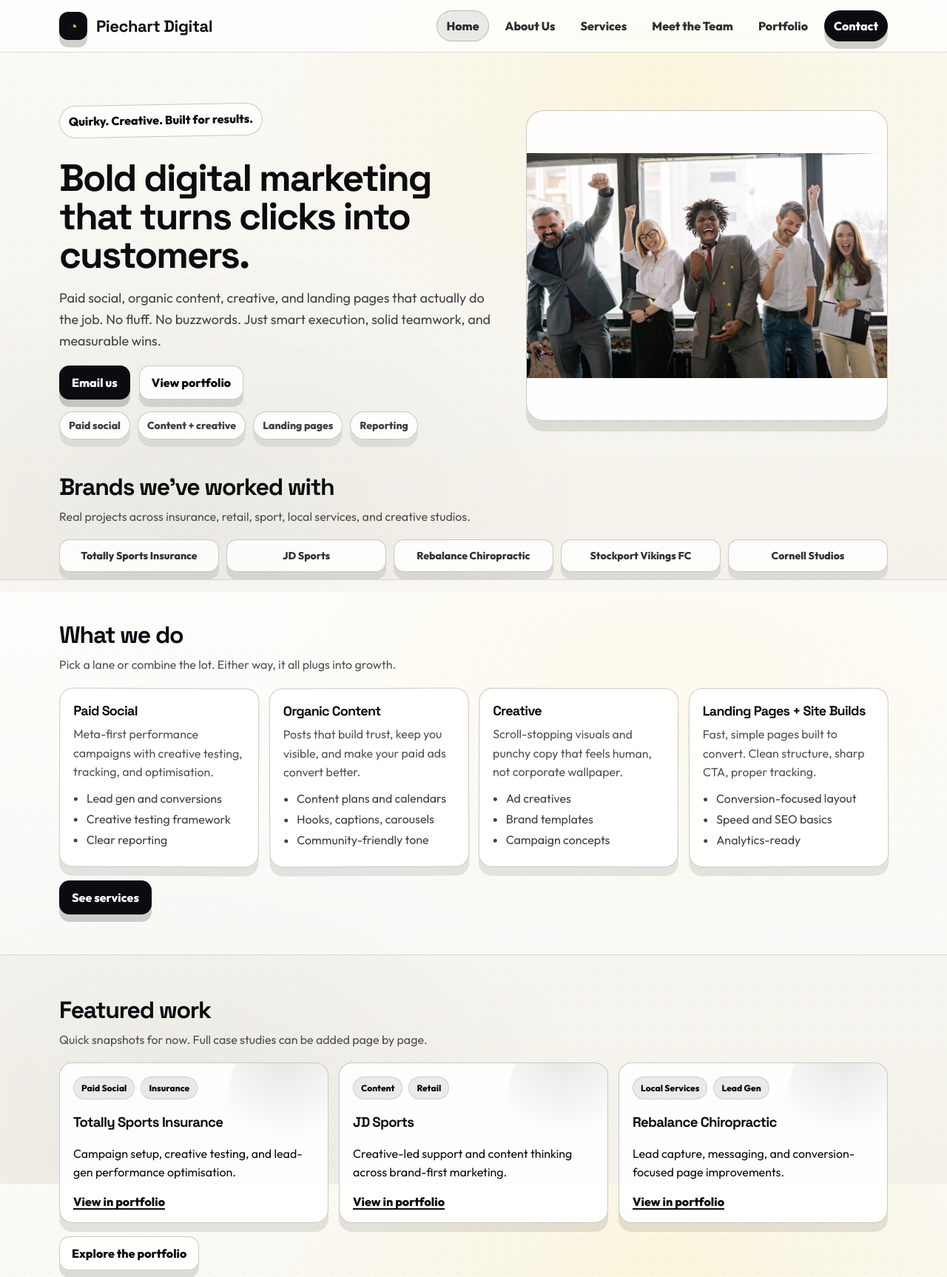
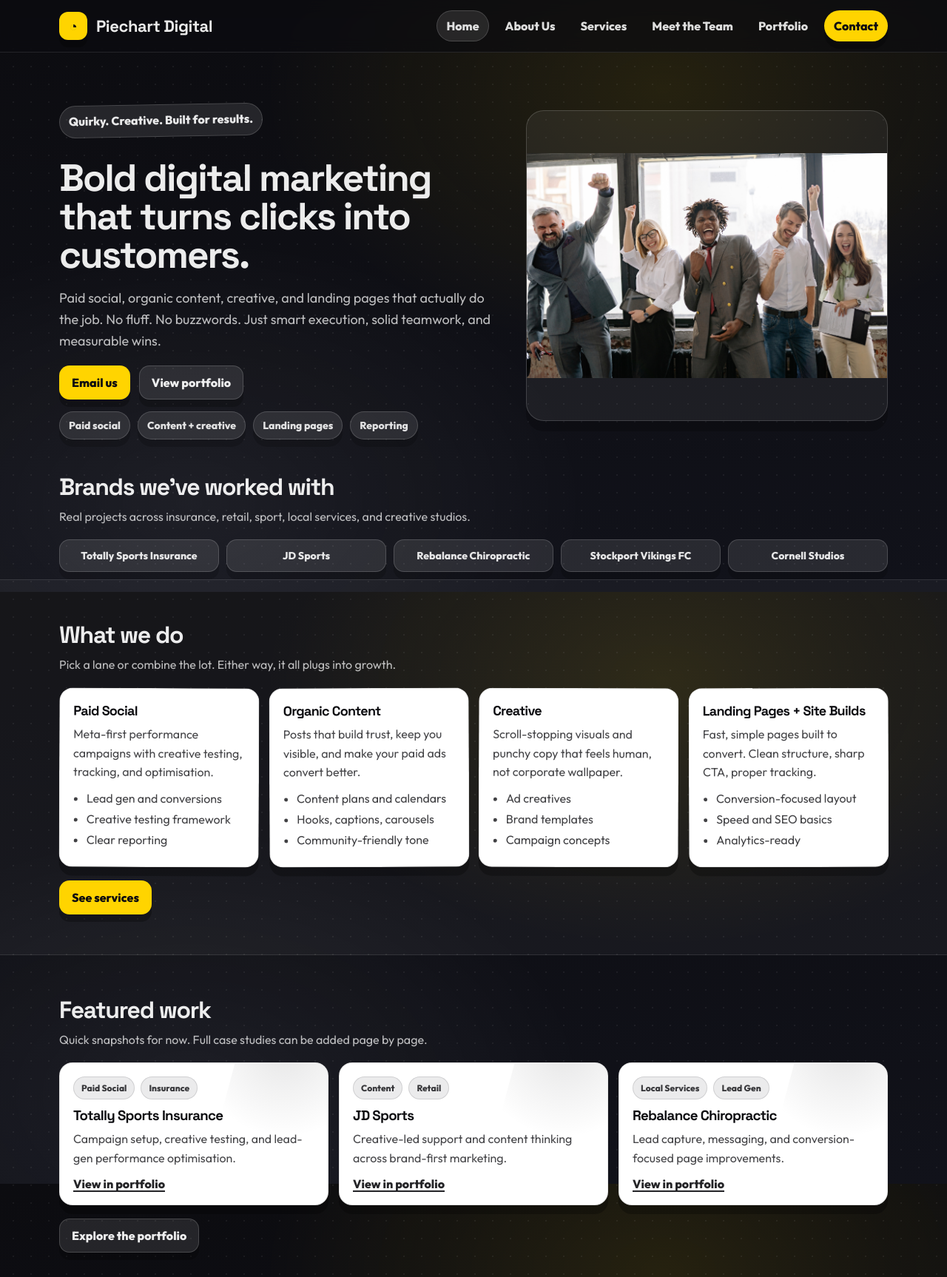
Before and after one commit to jayperrinsocial/piechartdigital, a plain HTML site: page index.html in a window 1280 px wide. Shown: the top 1726 px of the page at 74% size. Drawn offline with Linux system fonts and the light colour scheme.

Commit message:
Update style.css

```diff
--- a/css/style.css
+++ b/css/style.css
@@ -1,46 +1,54 @@
 :root{
+  /* Piechart core */
   --yellow: #ffd400;
   --yellow-2: #ffe777;
 
-  --ink: #0c0c10;
-  --paper: #ffffff;
+  /* Dark studio */
+  --bg: #0c0c10;     /* main background */
+  --bg-2: #11121a;   /* secondary background */
 
-  --bg: #fbfaf6;
-  --bg-2: #f3f1ea;
+  --ink: #0c0c10;    /* text on light surfaces */
+  --text: rgba(255,255,255,0.92);      /* text on dark surfaces */
+  --text-muted: rgba(255,255,255,0.72);
+
+  --paper: #ffffff;  /* cards on dark */
+  --paper-2: rgba(255,255,255,0.06);   /* subtle panels on dark */
+
+  --stroke: rgba(255,255,255,0.10);
+  --stroke-strong: rgba(255,255,255,0.16);
+
+  --shadow: 0 14px 30px rgba(0,0,0,0.45);
+  --shadow-hard: 0 10px 0 rgba(0,0,0,0.28);
 
   --radius: 18px;
   --radius-lg: 26px;
-  --shadow: 0 14px 30px rgba(0,0,0,0.18);
-  --shadow-hard: 0 10px 0 rgba(0,0,0,0.18);
   --container: 1120px;
-
-  --stroke: rgba(12,12,16,0.14);
-  --stroke-strong: rgba(12,12,16,0.22);
 }
 
-*{ box-sizing: border-box; }
-html, body{ height: 100%; }
+*{ box-sizing:border-box; }
+html, body{ height:100%; }
 
 body{
-  margin: 0;
+  margin:0;
   font-family: "Outfit", system-ui, -apple-system, Segoe UI, Roboto, Arial, sans-serif;
-  color: var(--ink);
+  color: var(--text);
 
   background:
-    radial-gradient(circle at 18px 18px, rgba(12,12,16,0.04) 1px, transparent 1px) 0 0 / 24px 24px,
+    radial-gradient(circle at 18px 18px, rgba(255,255,255,0.06) 1px, transparent 1px) 0 0 / 24px 24px,
     radial-gradient(900px 600px at 70% 15%, rgba(255,212,0,0.10), transparent 60%),
-    radial-gradient(900px 600px at 20% 85%, rgba(12,12,16,0.04), transparent 60%),
+    radial-gradient(900px 600px at 20% 85%, rgba(255,255,255,0.06), transparent 60%),
     linear-gradient(180deg, var(--bg), var(--bg-2));
 }
 
 img{ max-width:100%; height:auto; display:block; }
-a{ color: inherit; text-decoration: none; }
+a{ color:inherit; text-decoration:none; }
 
 .container{
   width: min(var(--container), calc(100% - 40px));
   margin: 0 auto;
 }
 
+/* Optional but helpful for ND-friendly navigation */
 .skip-link{
   position:absolute;
   left:-999px;
@@ -57,25 +65,29 @@ a{ color: inherit; text-decoration: none; }
 h1, h2, h3{
   font-family: "Space Grotesk", "Outfit", sans-serif;
   letter-spacing: -0.04em;
+  color: var(--text);
 }
 h1{
   font-size: clamp(34px, 4vw, 56px);
   line-height: 1.02;
   margin: 14px 0 12px;
 }
-p{ line-height: 1.6; }
+p{ line-height:1.6; }
 
 /* Header */
-.site-header{
+.site-header,
+.header{
   position: sticky;
   top: 0;
   z-index: 50;
-  background: rgba(255,255,255,0.70);
+
+  background: rgba(12,12,16,0.70);
   backdrop-filter: blur(10px);
   border-bottom: 1px solid var(--stroke);
 }
 
-.header-inner{
+.header-inner,
+.nav{
   display:flex;
   align-items:center;
   justify-content:space-between;
@@ -84,11 +96,13 @@ p{ line-height: 1.6; }
 }
 
 /* Brand */
-.brand{
+.brand,
+.logo{
   display: inline-flex;
   align-items: center;
   gap: 12px;
-  color: var(--ink);
+
+  color: var(--text);
   font-family: "Space Grotesk", sans-serif;
   font-weight: 900;
   font-size: 22px;
@@ -101,18 +115,59 @@ p{ line-height: 1.6; }
   font-size: 18px;
   display:grid;
   place-items:center;
-  background: var(--ink);
-  color: var(--yellow);
+
+  background: var(--yellow);
+  color: var(--ink);
   border-radius: 12px;
   box-shadow: var(--shadow-hard);
 }
 
 .brand-name{ font-weight: 900; }
+.brand-tag{ display:none; }
 
 /* Nav */
+.site-nav ul{
+  list-style:none;
+  margin:0;
+  padding:0;
+  display:flex;
+  align-items:center;
+  gap: 10px;
+}
+
+.site-nav a,
+nav a{
+  display:inline-flex;
+  align-items:center;
+  padding: 10px 12px;
+  border-radius: 999px;
+  color: rgba(255,255,255,0.86);
+  font-weight: 800;
+}
+
+.site-nav a:hover,
+nav a:hover{
+  background: rgba(255,255,255,0.08);
+}
+
+.site-nav a.active{
+  background: rgba(255,255,255,0.10);
+  border: 1px solid var(--stroke-strong);
+}
+
+.site-nav a.nav-cta,
+nav a.btn,
+nav a.nav-cta{
+  background: var(--yellow);
+  color: var(--ink);
+  border: 1px solid rgba(255,212,0,0.30);
+  box-shadow: var(--shadow-hard);
+}
+
+/* Mobile toggle */
 .nav-toggle{
   display:none;
-  background: var(--paper);
+  background: rgba(255,255,255,0.08);
   border: 1px solid var(--stroke-strong);
   border-radius: 14px;
   width: 44px;
@@ -122,7 +177,7 @@ p{ line-height: 1.6; }
   display:block;
   width: 18px;
   height: 2px;
-  background: var(--ink);
+  background: rgba(255,255,255,0.86);
   margin: 0 auto;
   position: relative;
 }
@@ -133,44 +188,10 @@ p{ line-height: 1.6; }
   left:0;
   width: 18px;
   height: 2px;
-  background: var(--ink);
+  background: rgba(255,255,255,0.86);
 }
 .nav-toggle-lines::before{ top:-6px; }
 .nav-toggle-lines::after{ top:6px; }
-
-.site-nav ul{
-  list-style:none;
-  margin:0;
-  padding:0;
-  display:flex;
-  align-items:center;
-  gap: 10px;
-}
-
-.site-nav a{
-  display:inline-flex;
-  align-items:center;
-  padding: 10px 12px;
-  border-radius: 999px;
-  color: rgba(12,12,16,0.86);
-  font-weight: 800;
-}
-
-.site-nav a:hover{
-  background: rgba(12,12,16,0.06);
-}
-
-.site-nav a.active{
-  background: rgba(12,12,16,0.08);
-  border: 1px solid var(--stroke-strong);
-}
-
-.site-nav a.nav-cta{
-  background: var(--ink);
-  color: var(--paper);
-  border: 1px solid rgba(12,12,16,0.10);
-  box-shadow: var(--shadow-hard);
-}
 
 /* Buttons */
 .btn{
@@ -180,27 +201,37 @@ p{ line-height: 1.6; }
   padding: 12px 16px;
   border-radius: 14px;
   font-weight: 900;
-  border: 1px solid rgba(12,12,16,0.10);
+  border: 1px solid rgba(0,0,0,0.12);
   transition: transform 140ms ease, filter 140ms ease;
 }
+
 .btn:hover{ transform: translateY(-1px); }
 .btn:active{ transform: translateY(0px); }
 
-.btn-dark{
-  background: var(--ink);
-  color: var(--paper);
+/* Primary */
+.btn-dark,
+.btn.dark{
+  background: var(--yellow);
+  color: var(--ink);
+  border: 1px solid rgba(255,212,0,0.30);
   box-shadow: var(--shadow-hard);
 }
-.btn-ghost{
-  background: rgba(255,255,255,0.88);
-  color: var(--ink);
+
+/* Secondary */
+.btn-ghost,
+.btn.ghost{
+  background: rgba(255,255,255,0.10);
+  color: rgba(255,255,255,0.92);
   border: 1px solid var(--stroke-strong);
-  box-shadow: 0 10px 0 rgba(12,12,16,0.12);
+  box-shadow: 0 10px 0 rgba(0,0,0,0.22);
 }
-.btn-ghost:hover{ filter: brightness(0.98); }
+.btn-ghost:hover,
+.btn.ghost:hover{ filter: brightness(1.05); }
 
 /* Hero */
-.hero{ padding: 54px 0 18px; }
+.hero{
+  padding: 54px 0 18px;
+}
 
 .hero-grid{
   display:grid;
@@ -209,29 +240,35 @@ p{ line-height: 1.6; }
   align-items: center;
 }
 
-.kicker{
+.kicker,
+.tag{
   display:inline-flex;
   padding: 8px 12px;
   border-radius: 999px;
-  background: rgba(255,255,255,0.75);
+
+  background: rgba(255,255,255,0.10);
   border: 1px solid var(--stroke-strong);
   font-weight: 900;
+  color: rgba(255,255,255,0.90);
+
   transform: rotate(-1deg);
 }
 
 .lead{
-  color: rgba(12,12,16,0.76);
+  color: var(--text-muted);
   font-size: 18px;
   max-width: 56ch;
 }
 
-.hero-actions{
+.hero-actions,
+.hero-buttons{
   display:flex;
   gap: 12px;
   flex-wrap: wrap;
   margin-top: 14px;
 }
 
+/* Chips */
 .proof-row{
   display:flex;
   gap: 10px;
@@ -242,17 +279,20 @@ p{ line-height: 1.6; }
 .chip{
   padding: 9px 12px;
   border-radius: 999px;
-  background: rgba(255,255,255,0.85);
+
+  background: rgba(255,255,255,0.10);
   border: 1px solid var(--stroke-strong);
-  color: rgba(12,12,16,0.78);
+  color: rgba(255,255,255,0.86);
   font-size: 14px;
   font-weight: 800;
-  box-shadow: 0 10px 0 rgba(12,12,16,0.08);
+
+  box-shadow: 0 10px 0 rgba(0,0,0,0.18);
 }
 
 /* Hero image box */
-.hero-image{
-  background: rgba(255,255,255,0.90);
+.hero-image,
+.hero-card{
+  background: rgba(255,255,255,0.06);
   border: 1px solid var(--stroke-strong);
   border-radius: 24px;
   min-height: 420px;
@@ -261,9 +301,10 @@ p{ line-height: 1.6; }
   align-items:center;
   justify-content:center;
 
-  box-shadow: 0 14px 0 rgba(12,12,16,0.10);
+  box-shadow: 0 14px 0 rgba(0,0,0,0.22);
   overflow:hidden;
 }
+
 .hero-image img{
   width:100%;
   height:100%;
@@ -271,10 +312,15 @@ p{ line-height: 1.6; }
 }
 
 /* Sections */
-.section{ padding: 54px 0; }
+.section,
+.clients{
+  padding: 54px 0;
+}
 
-.section-alt{
-  background: rgba(255,255,255,0.45);
+/* Subtle panels on dark */
+.section-alt,
+.section.alt{
+  background: rgba(255,255,255,0.04);
   border-top: 1px solid var(--stroke);
   border-bottom: 1px solid var(--stroke);
 }
@@ -284,11 +330,12 @@ p{ line-height: 1.6; }
 .section-head h2{
   margin: 0 0 8px;
   font-size: 32px;
+  color: var(--text);
 }
 
 .section-head p{
   margin: 0;
-  color: rgba(12,12,16,0.70);
+  color: var(--text-muted);
   max-width: 68ch;
 }
 
@@ -304,31 +351,39 @@ p{ line-height: 1.6; }
 .client{
   padding: 12px 12px;
   border-radius: 14px;
-  background: rgba(255,255,255,0.85);
+
+  background: rgba(255,255,255,0.10);
   border: 1px solid var(--stroke-strong);
-  color: rgba(12,12,16,0.84);
+  color: rgba(255,255,255,0.88);
+
   text-align:center;
   font-weight: 900;
   font-size: 14px;
-  box-shadow: 0 10px 0 rgba(12,12,16,0.10);
+
+  box-shadow: 0 10px 0 rgba(0,0,0,0.18);
 }
 
 /* Cards */
-.card-grid{
+.card-grid,
+.cards{
   display:grid;
   grid-template-columns: repeat(4, 1fr);
   gap: 14px;
   margin-top: 18px;
 }
 
+/* Sticker cards stay light for readability on dark */
 .card{
   padding: 18px;
   border-radius: var(--radius);
-  background: rgba(255,255,255,0.90);
-  border: 1px solid var(--stroke-strong);
-  box-shadow: 0 12px 0 rgba(12,12,16,0.10);
+
+  background: var(--paper);
+  border: 1px solid rgba(0,0,0,0.10);
+
+  box-shadow: 0 12px 0 rgba(0,0,0,0.28);
   transform: rotate(0.2deg);
 }
+
 .card:nth-child(2){ transform: rotate(-0.2deg); }
 .card:nth-child(3){ transform: rotate(0.15deg); }
 .card:nth-child(4){ transform: rotate(-0.15deg); }
@@ -336,10 +391,12 @@ p{ line-height: 1.6; }
 .card h3{
   margin: 0 0 8px;
   font-size: 18px;
+  color: var(--ink);
 }
+
 .card p{
   margin: 0 0 12px;
-  color: rgba(12,12,16,0.70);
+  color: rgba(12,12,16,0.76);
 }
 
 .ticks{
@@ -360,9 +417,11 @@ p{ line-height: 1.6; }
 .work-card{
   padding: 18px;
   border-radius: var(--radius);
-  background: rgba(255,255,255,0.90);
-  border: 1px solid var(--stroke-strong);
-  box-shadow: 0 12px 0 rgba(12,12,16,0.10);
+
+  background: var(--paper);
+  border: 1px solid rgba(0,0,0,0.10);
+
+  box-shadow: 0 12px 0 rgba(0,0,0,0.28);
   position: relative;
   overflow:hidden;
 }
@@ -387,15 +446,21 @@ p{ line-height: 1.6; }
   font-weight: 900;
   padding: 7px 10px;
   border-radius: 999px;
+
   background: rgba(12,12,16,0.08);
   border: 1px solid rgba(12,12,16,0.12);
+  color: rgba(12,12,16,0.80);
 }
+
+.work-card h3{ color: var(--ink); margin: 10px 0 8px; }
+.work-card p{ color: rgba(12,12,16,0.76); margin: 0 0 12px; }
 
 .work-link{
   font-weight: 900;
   text-decoration: underline;
   text-decoration-thickness: 2px;
   text-underline-offset: 3px;
+  color: rgba(12,12,16,0.90);
 }
 
 /* Steps */
@@ -409,17 +474,24 @@ p{ line-height: 1.6; }
 .step{
   padding: 18px;
   border-radius: var(--radius);
-  background: rgba(255,255,255,0.90);
+
+  background: rgba(255,255,255,0.10);
   border: 1px solid var(--stroke-strong);
-  box-shadow: 0 12px 0 rgba(12,12,16,0.10);
+  color: rgba(255,255,255,0.88);
+
+  box-shadow: 0 12px 0 rgba(0,0,0,0.18);
 }
+
+.step h3{ margin: 10px 0 8px; color: rgba(255,255,255,0.92); }
+.step p{ margin: 0; color: rgba(255,255,255,0.74); }
 
 .step-num{
   display:inline-flex;
   padding: 8px 10px;
   border-radius: 12px;
-  background: var(--ink);
-  color: var(--yellow);
+
+  background: var(--yellow);
+  color: var(--ink);
   font-weight: 900;
 }
 
@@ -434,13 +506,16 @@ p{ line-height: 1.6; }
 
   padding: 22px;
   border-radius: var(--radius-lg);
-  background: rgba(12,12,16,0.92);
-  color: var(--paper);
+
+  background: rgba(255,255,255,0.06);
+  color: var(--text);
   box-shadow: var(--shadow);
-  border: 1px solid rgba(12,12,16,0.10);
+
+  border: 1px solid var(--stroke-strong);
 }
 
-.cta p{ color: rgba(255,255,255,0.82); margin: 0; }
+.cta h2{ margin: 0 0 8px; color: var(--text); }
+.cta p{ margin: 0; color: var(--text-muted); }
 
 .cta-actions{
   display:flex;
@@ -452,10 +527,11 @@ p{ line-height: 1.6; }
 .center-cta{ margin-top: 18px; }
 
 /* Footer */
-.site-footer{
+.site-footer,
+.footer{
   border-top: 1px solid var(--stroke);
   padding: 30px 0;
-  color: rgba(12,12,16,0.70);
+  color: rgba(255,255,255,0.70);
 }
 
 .footer-inner{
@@ -471,22 +547,32 @@ p{ line-height: 1.6; }
   align-items:center;
 }
 
+.footer-note{
+  margin: 10px 0 0;
+  color: rgba(255,255,255,0.66);
+}
+
 .footer-links{
   display:flex;
   flex-direction: column;
   gap: 10px;
 }
 
+.footer-links a:hover{
+  text-decoration: underline;
+}
+
 .footer-right{ text-align:right; }
 
 .footer-email{
   font-weight: 900;
+  color: rgba(255,255,255,0.92);
 }
 .footer-email:hover{ text-decoration: underline; }
 
 .footer-small{
   margin: 10px 0 0;
-  color: rgba(12,12,16,0.60);
+  color: rgba(255,255,255,0.60);
   font-size: 13px;
 }
 
@@ -494,7 +580,7 @@ p{ line-height: 1.6; }
 @media (max-width: 980px){
   .hero-grid{ grid-template-columns: 1fr; }
   .client-grid{ grid-template-columns: repeat(2, 1fr); }
-  .card-grid{ grid-template-columns: repeat(2, 1fr); }
+  .card-grid, .cards{ grid-template-columns: repeat(2, 1fr); }
   .work-grid{ grid-template-columns: 1fr; }
   .steps{ grid-template-columns: 1fr; }
 
@@ -510,7 +596,7 @@ p{ line-height: 1.6; }
     right: 20px;
     display:none;
 
-    background: rgba(255,255,255,0.92);
+    background: rgba(12,12,16,0.92);
     border: 1px solid var(--stroke-strong);
     border-radius: 18px;
     padding: 10px;
@@ -524,3 +610,8 @@ p{ line-height: 1.6; }
 
   .site-nav.is-open{ display:block; }
 }
+
+/* Reduced motion */
+@media (prefers-reduced-motion: reduce){
+  .btn{ transition: none; }
+}
```
